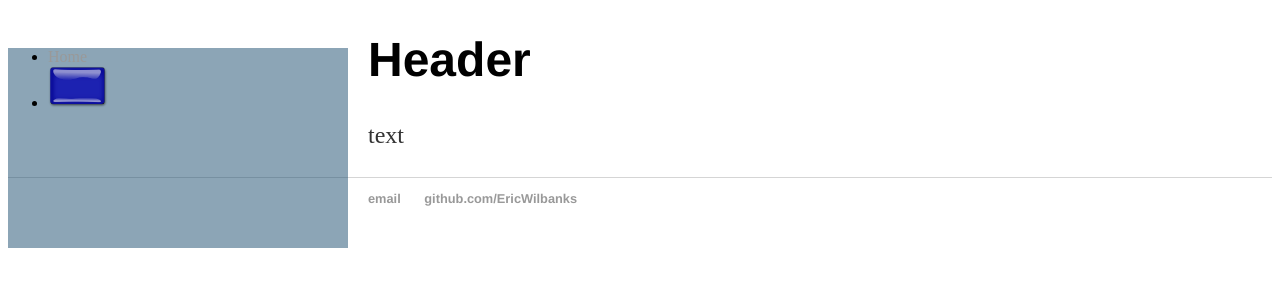
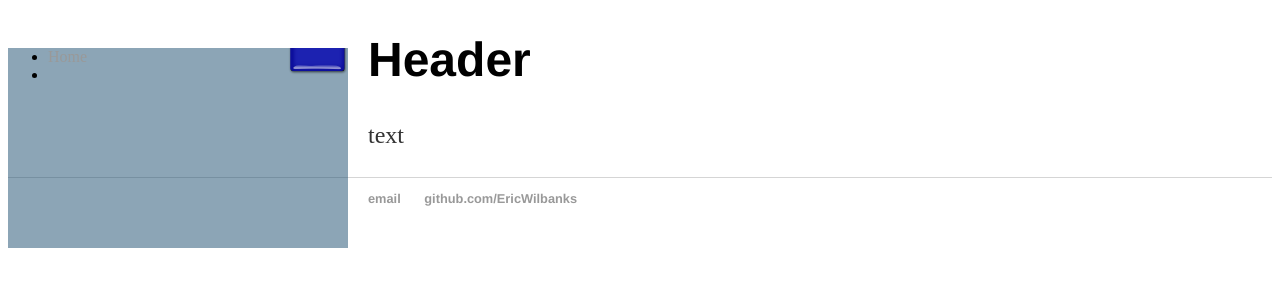
Before and after one commit to EricWilbanks/EricWilbanks.github.io, a Jekyll site: the page built from index.html, in a window 1280 px wide. Shown: the top 300 px of the page. Built offline with Jekyll 4.4.1, drawn with Linux system fonts in a browser that asks for light colours.

Commit message:
Update default.html

```diff
--- a/_layouts/default.html
+++ b/_layouts/default.html
@@ -6,7 +6,7 @@
 			<link rel="stylesheet" type="text/css" href="/css/main.css">
 		</head>
 		<body>
-	    		<ul class="slide">
+	    		<ul class="slide effect">
 	        		<li><a href="/">Home</a></li>
 	        		<li><img class="top" src=images/button.png alt="" width="60"/></li>
 	        	</ul>
```
